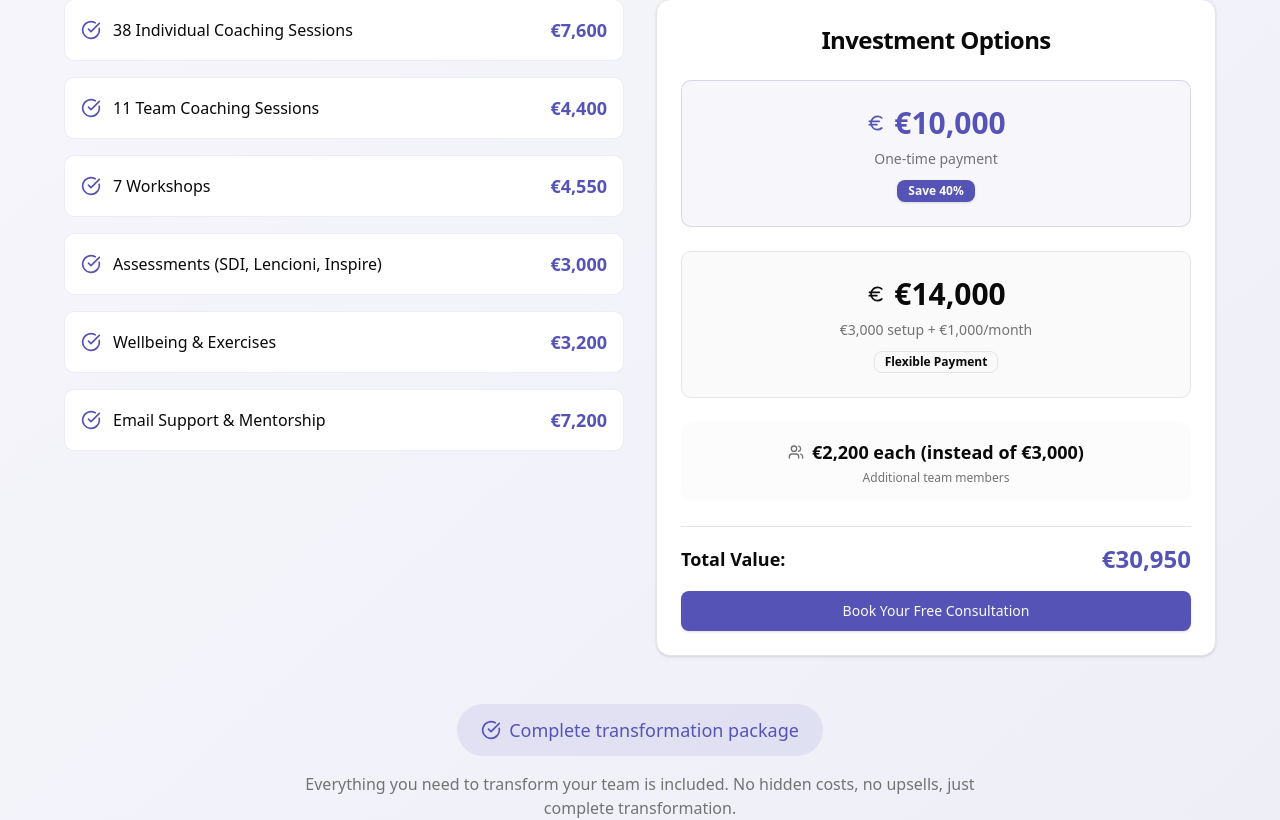
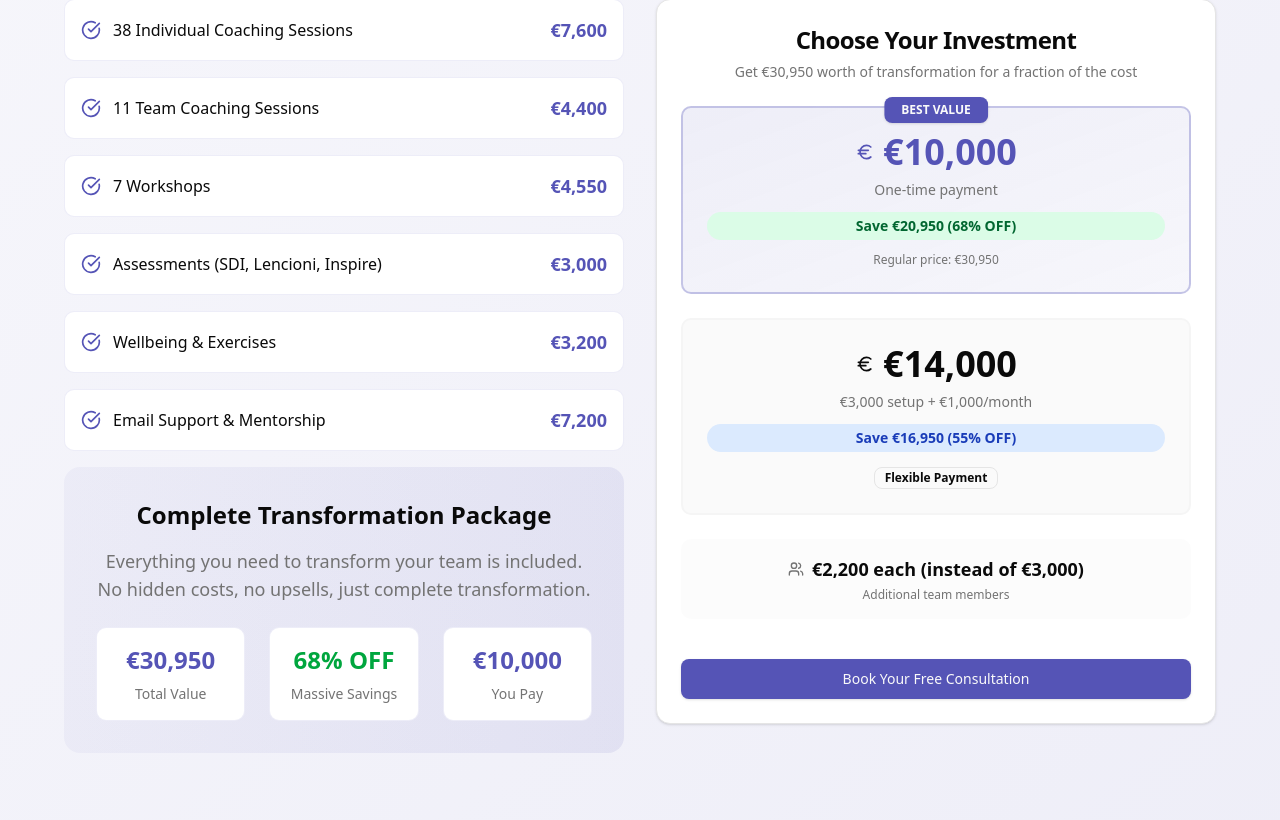
Before and after one commit to zatezalo/tatjana, a Next.js app: page / in a window 1280 px wide. Shown: the part 5144-5964 px from the top of the page. Built offline with nearby package versions, Linux system fonts and the light colour scheme.

Commit message:
Update layout and value stack components with enhanced descriptions and pricing details. Adjusted investment options and added value summary for clarity.

```diff
--- a/src/app/layout.tsx
+++ b/src/app/layout.tsx
@@ -21,7 +21,7 @@ export const metadata: Metadata = {
   },
   openGraph: {
     title: "Team Transformation Program | Turn Dysfunctional Teams into High-Performing Units",
-    description: "In 12 months, transform your team into a motivated, collaborative, and profitable powerhouse.",
+    description: "Team coaching and leadership development program (12 months). In 12 months, transform your team into a motivated, collaborative, and profitable powerhouse.",
     url: "https://teamtransformation.com",
     siteName: "Team Transformation Program",
     images: [
--- a/src/app/page.tsx
+++ b/src/app/page.tsx
@@ -22,7 +22,7 @@ export default function Home() {
       "@type": "Offer",
       "name": "Team Transformation Program",
       "description": "Complete 12-month team transformation program with coaching, workshops, and assessments",
-      "price": "10000",
+      "price": 10000,
       "priceCurrency": "EUR",
       "availability": "https://schema.org/InStock",
       "validFrom": "2024-01-01",
--- a/src/components/sections/ValueStack.tsx
+++ b/src/components/sections/ValueStack.tsx
@@ -1,7 +1,7 @@
 import { Card, CardContent, CardHeader, CardTitle } from "@/components/ui/card";
 import { Badge } from "@/components/ui/badge";
 import { Button } from "@/components/ui/button";
-import { CheckCircle, Euro, Users, Calendar } from "lucide-react";
+import { CheckCircle, Euro, Users } from "lucide-react";
 import { offer } from "@/lib/offer";
 
 export default function ValueStack() {
@@ -13,8 +13,10 @@ export default function ValueStack() {
             <h2 className="text-4xl md:text-5xl font-bold text-foreground mb-6">
               {offer.valueStack.title}
             </h2>
+
             <p className="text-xl text-muted-foreground">
-              Everything you need for complete team transformation, valued at over €30,000.
+              Everything you need for complete team transformation, valued at{" "}
+              {offer.valueStack.totalValue}.
             </p>
           </div>
 
@@ -28,36 +30,106 @@ export default function ValueStack() {
                 >
                   <div className="flex items-center gap-3">
                     <CheckCircle className="w-5 h-5 text-primary flex-shrink-0" />
-                    <span className="font-medium text-foreground">{item.name}</span>
+                    <span className="font-medium text-foreground">
+                      {item.name}
+                    </span>
                   </div>
-                  <span className="font-bold text-primary text-lg">{item.value}</span>
+                  <span className="font-bold text-primary text-lg">
+                    {item.value}
+                  </span>
                 </div>
               ))}
+              {/* Value Summary */}
+              <div className="text-center">
+
+                <div className="bg-gradient-to-r from-primary/5 to-primary/10 rounded-2xl p-8 max-w-4xl mx-auto">
+                  <h3 className="text-2xl font-bold text-foreground mb-4">
+                    Complete Transformation Package
+                  </h3>
+                  <p className="text-muted-foreground text-lg mb-6">
+                    Everything you need to transform your team is included. No
+                    hidden costs, no upsells, just complete transformation.
+                  </p>
+                  <div className="grid grid-cols-1 md:grid-cols-3 gap-6 text-center">
+                    <div className="bg-background p-4 rounded-lg border border-primary/10">
+                      <div className="text-2xl font-bold text-primary mb-2">
+                        €30,950
+                      </div>
+                      <div className="text-sm text-muted-foreground">
+                        Total Value
+                      </div>
+                    </div>
+                    <div className="bg-background p-4 rounded-lg border border-primary/10">
+                      <div className="text-2xl font-bold text-green-600 mb-2">
+                        68% OFF
+                      </div>
+                      <div className="text-sm text-muted-foreground">
+                        Massive Savings
+                      </div>
+                    </div>
+                    <div className="bg-background p-4 rounded-lg border border-primary/10">
+                      <div className="text-2xl font-bold text-primary mb-2">
+                        €10,000
+                      </div>
+                      <div className="text-sm text-muted-foreground">
+                        You Pay
+                      </div>
+                    </div>
+                  </div>
+                </div>
+              </div>
             </div>
 
             {/* Investment Options */}
             <Card className="h-fit">
               <CardHeader>
-                <CardTitle className="text-2xl text-center">Investment Options</CardTitle>
+                <CardTitle className="text-2xl text-center">
+                  Choose Your Investment
+                </CardTitle>
+                <p className="text-center text-muted-foreground text-sm">
+                  Get {offer.valueStack.totalValue} worth of transformation for
+                  a fraction of the cost
+                </p>
               </CardHeader>
               <CardContent className="space-y-6">
                 {/* Upfront Option */}
-                <div className="text-center p-6 bg-primary/5 rounded-lg border border-primary/20">
+                <div className="text-center p-6 bg-gradient-to-br from-primary/10 to-primary/5 rounded-lg border-2 border-primary/30 relative">
+                  <div className="absolute -top-3 left-1/2 transform -translate-x-1/2">
+                    <Badge className="bg-primary text-primary-foreground px-4 py-1">
+                      BEST VALUE
+                    </Badge>
+                  </div>
                   <div className="flex items-center justify-center gap-2 mb-2">
                     <Euro className="w-5 h-5 text-primary" />
-                    <span className="text-3xl font-bold text-primary">{offer.valueStack.investment.upfront}</span>
+                    <span className="text-4xl font-bold text-primary">
+                      {offer.valueStack.investment.upfront}
+                    </span>
                   </div>
-                  <p className="text-sm text-muted-foreground mb-2">One-time payment</p>
-                  <Badge className="bg-primary text-primary-foreground">Save 40%</Badge>
+                  <p className="text-sm text-muted-foreground mb-3">
+                    One-time payment
+                  </p>
+                  <div className="bg-green-100 text-green-800 px-3 py-1 rounded-full text-sm font-semibold mb-3">
+                    Save €20,950 (68% OFF)
+                  </div>
+                  <p className="text-xs text-muted-foreground">
+                    Regular price: {offer.valueStack.totalValue}
+                  </p>
                 </div>
 
                 {/* Installment Option */}
-                <div className="text-center p-6 bg-muted/50 rounded-lg border">
+                <div className="text-center p-6 bg-muted/50 rounded-lg border-2 border-muted">
                   <div className="flex items-center justify-center gap-2 mb-2">
                     <Euro className="w-5 h-5 text-foreground" />
-                    <span className="text-3xl font-bold text-foreground">{offer.valueStack.investment.installments}</span>
+                    <span className="text-4xl font-bold text-foreground">
+                      {offer.valueStack.investment.installments}
+                    </span>
                   </div>
-                  <p className="text-sm text-muted-foreground mb-2">{offer.valueStack.investment.installmentBreakdown}</p>
+                  <p className="text-sm text-muted-foreground mb-3">
+                    {offer.valueStack.investment.installmentBreakdown}
+                  </p>
+                  <div className="bg-blue-100 text-blue-800 px-3 py-1 rounded-full text-sm font-semibold mb-3">
+                    Save €16,950 (55% OFF)
+                  </div>
                   <Badge variant="outline">Flexible Payment</Badge>
                 </div>
 
@@ -65,16 +137,16 @@ export default function ValueStack() {
                 <div className="text-center p-4 bg-muted/30 rounded-lg">
                   <div className="flex items-center justify-center gap-2 mb-1">
                     <Users className="w-4 h-4 text-muted-foreground" />
-                    <span className="text-lg font-bold text-foreground">{offer.valueStack.investment.addOn}</span>
+                    <span className="text-lg font-bold text-foreground">
+                      {offer.valueStack.investment.addOn}
+                    </span>
                   </div>
-                  <p className="text-xs text-muted-foreground">Additional team members</p>
+                  <p className="text-xs text-muted-foreground">
+                    Additional team members
+                  </p>
                 </div>
 
-                <div className="pt-4 border-t">
-                  <div className="flex items-center justify-between mb-4">
-                    <span className="text-lg font-semibold text-foreground">Total Value:</span>
-                    <span className="text-2xl font-bold text-primary">{offer.valueStack.totalValue}</span>
-                  </div>
+                <div className="pt-4">
                   <Button className="w-full" size="lg">
                     Book Your Free Consultation
                   </Button>
@@ -83,16 +155,7 @@ export default function ValueStack() {
             </Card>
           </div>
 
-          {/* Value Proposition */}
-          <div className="text-center">
-            <div className="inline-flex items-center gap-2 bg-primary/10 text-primary px-6 py-3 rounded-full text-lg font-medium mb-4">
-              <CheckCircle className="w-5 h-5" />
-              Complete transformation package
-            </div>
-            <p className="text-muted-foreground max-w-2xl mx-auto">
-              Everything you need to transform your team is included. No hidden costs, no upsells, just complete transformation.
-            </p>
-          </div>
+
         </div>
       </div>
     </section>
```
